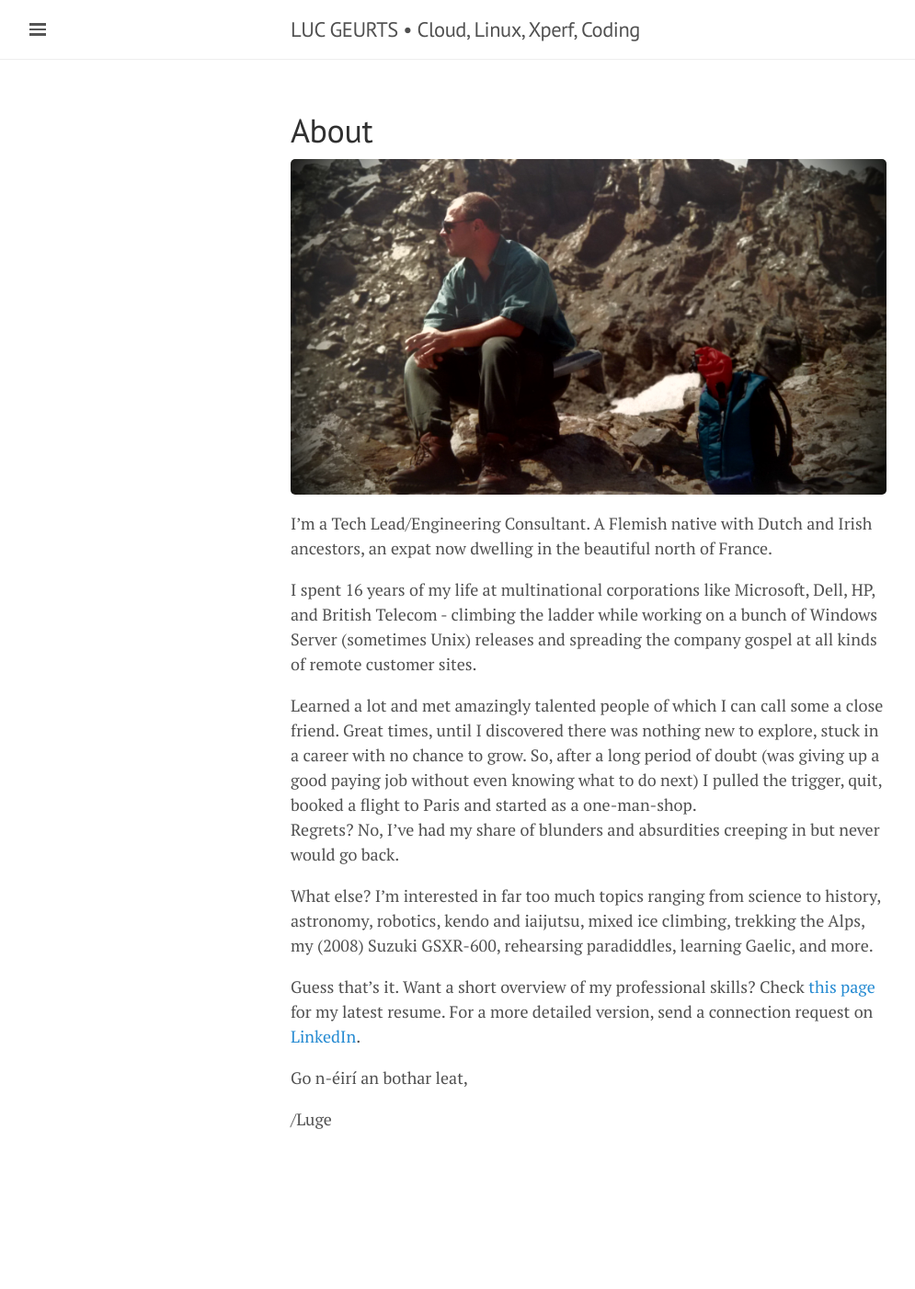
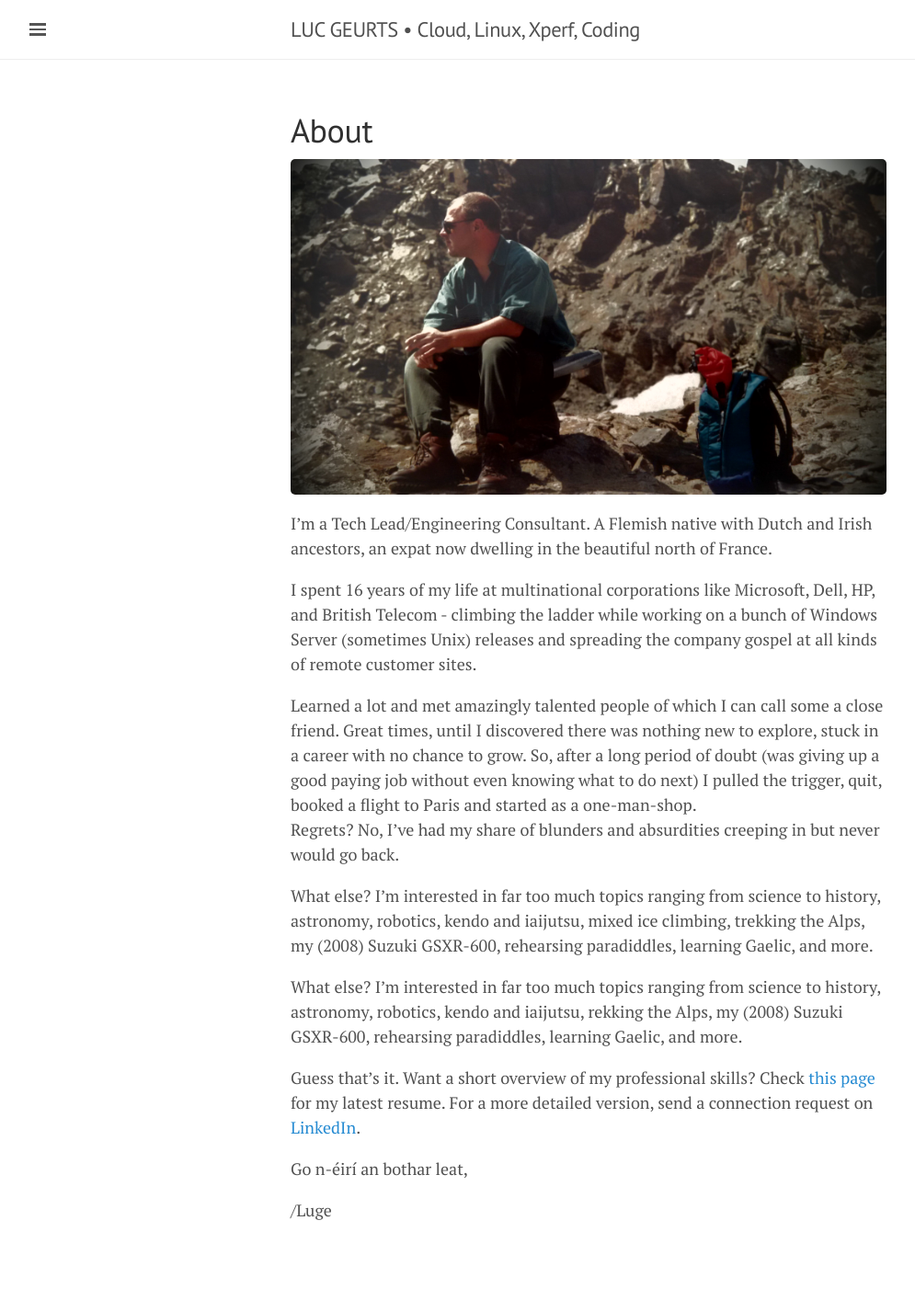
Before and after one commit to lgeurts/lgeurts.github.io, a Jekyll site: the page built from about.md, in a window 1280 px wide. Shown: the whole page at 92% size, without its empty margins (0-995 px from the left). Built offline with Jekyll 4.4.1, drawn with Linux system fonts in a browser that asks for light colours; nearby versions of some CDN libraries; before the commit the page ends 1303 px from its top, so only the background shows below that.

Commit message:
Update about.md

```diff
--- a/about.md
+++ b/about.md
@@ -14,6 +14,8 @@
 What else? I’m interested in far too much topics ranging from science to history, astronomy, robotics, kendo and iaijutsu, mixed ice climbing, trekking the Alps, my (2008) Suzuki GSXR-600, rehearsing paradiddles, learning Gaelic, and more.
 
 
+What else? I’m interested in far too much topics ranging from science to history, astronomy, robotics, kendo and iaijutsu, rekking the Alps, my (2008) Suzuki GSXR-600, rehearsing paradiddles, learning Gaelic, and more.
+
 Guess that's it. Want a short overview of my professional skills? Check [this page](https://github.com/lgeurts/Resume/blob/master/Moderncv%20Resume%20Luc%20Geurts%20%28US%29.pdf) for my latest resume. For a more detailed version, send a connection request on [LinkedIn](https://www.linkedin.com/in/lucgeurts).
 
 Go n-éirí an bothar leat,
```
